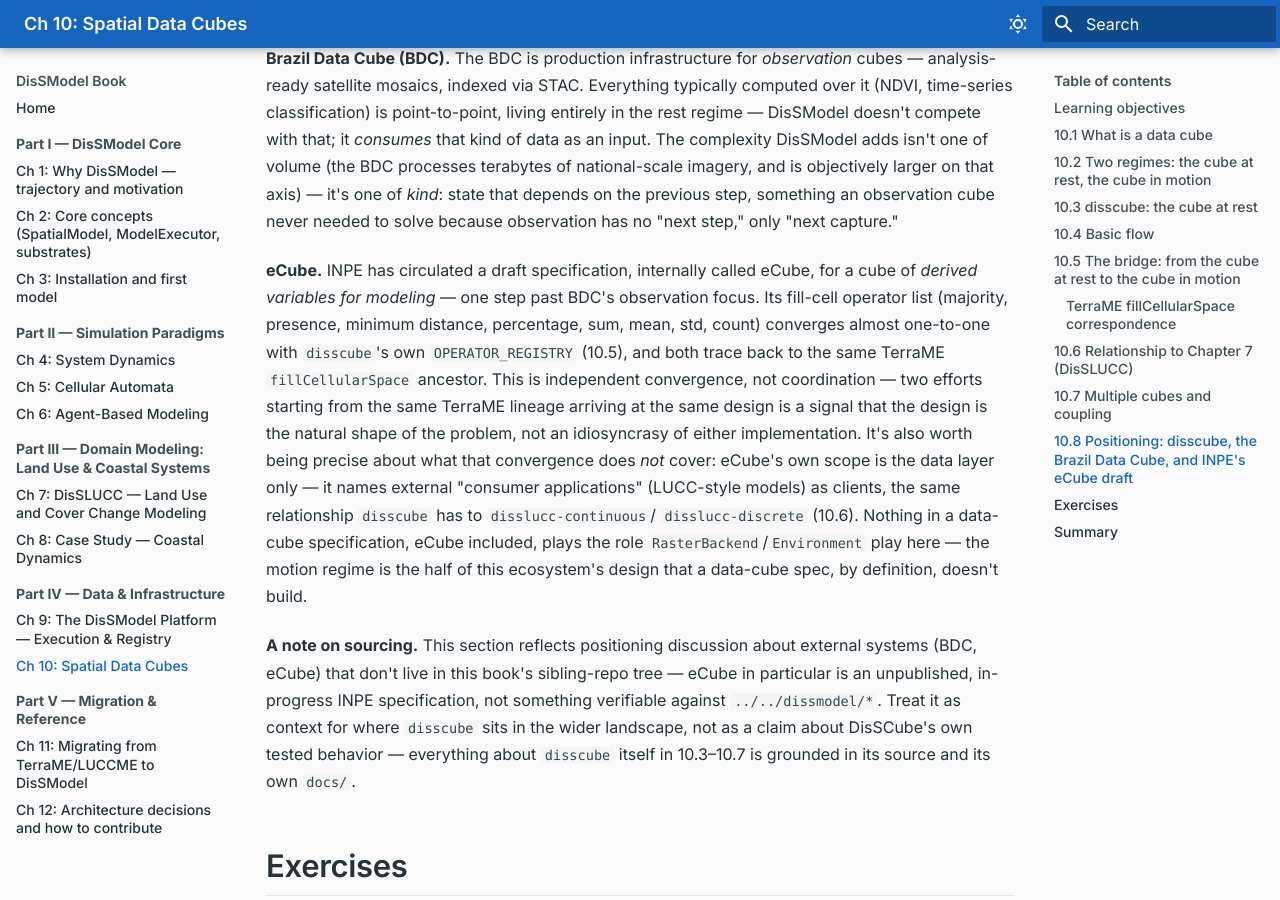
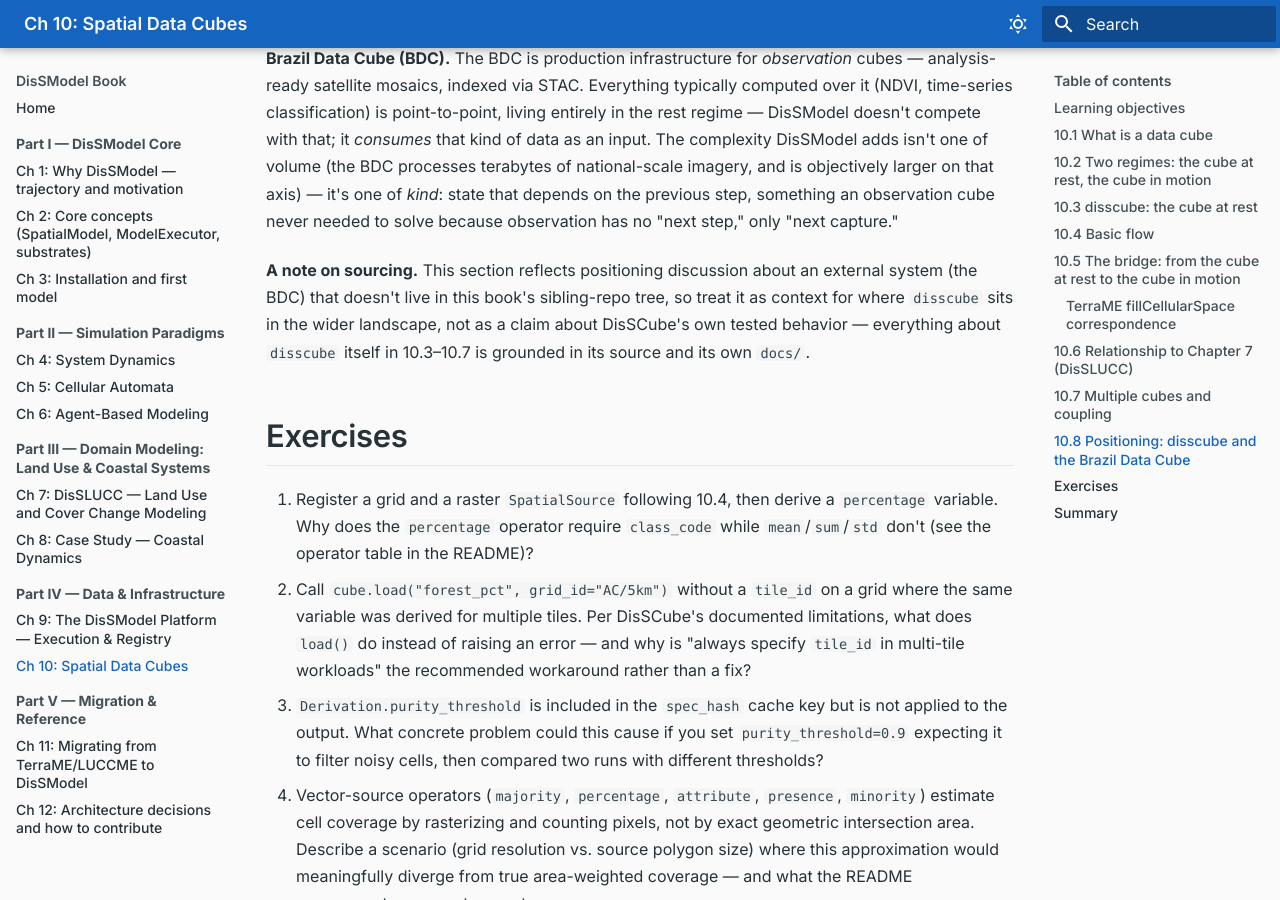
Before and after one commit to DisSModel/dissmodel-book, an MkDocs documentation site: the page built from docs/part4-infra/ch10_disscube.md, in a window 1280 px wide and 900 px high, scrolled down 9070 px. Built offline with MkDocs 1.6.1 and Material for MkDocs 9.7.7, drawn with Linux system fonts in a browser that asks for light colours; some of the changed text lies outside the part shown.

Commit message:
docs(ch10): drop eCube reference (unpublished internal research group discussion)

```diff
--- a/docs/part4-infra/ch10_disscube.md
+++ b/docs/part4-infra/ch10_disscube.md
@@ -356,7 +356,7 @@
   `Environment` like any other model, applying `SpatialRelation` each
   tick to translate state between two `RasterBackend`s.
 
-## 10.8 Positioning: `disscube`, the Brazil Data Cube, and INPE's eCube draft
+## 10.8 Positioning: `disscube` and the Brazil Data Cube
 
 It's worth situating `disscube` against the wider Brazilian Earth
 observation stack, because the comparison sharpens exactly what this
@@ -389,29 +389,9 @@
 something an observation cube never needed to solve because observation
 has no "next step," only "next capture."
 
-**eCube.** INPE has circulated a draft specification, internally called
-eCube, for a cube of *derived variables for modeling* — one step past
-BDC's observation focus. Its fill-cell operator list (majority, presence,
-minimum distance, percentage, sum, mean, std, count) converges almost
-one-to-one with `disscube`'s own `OPERATOR_REGISTRY` (10.5), and both
-trace back to the same TerraME `fillCellularSpace` ancestor. This is
-independent convergence, not coordination — two efforts starting from the
-same TerraME lineage arriving at the same design is a signal that the
-design is the natural shape of the problem, not an idiosyncrasy of either
-implementation. It's also worth being precise about what that
-convergence does *not* cover: eCube's own scope is the data layer only —
-it names external "consumer applications" (LUCC-style models) as clients,
-the same relationship `disscube` has to `disslucc-continuous`/
-`disslucc-discrete` (10.6). Nothing in a data-cube specification, eCube
-included, plays the role `RasterBackend`/`Environment` play here — the
-motion regime is the half of this ecosystem's design that a data-cube
-spec, by definition, doesn't build.
-
 **A note on sourcing.** This section reflects positioning discussion
-about external systems (BDC, eCube) that don't live in this book's
-sibling-repo tree — eCube in particular is an unpublished, in-progress
-INPE specification, not something verifiable against
-`../../dissmodel/*`. Treat it as context for where `disscube` sits in
+about an external system (the BDC) that doesn't live in this book's
+sibling-repo tree, so treat it as context for where `disscube` sits in
 the wider landscape, not as a claim about DisSCube's own tested
 behavior — everything about `disscube` itself in 10.3–10.7 is grounded
 in its source and its own `docs/`.
```
